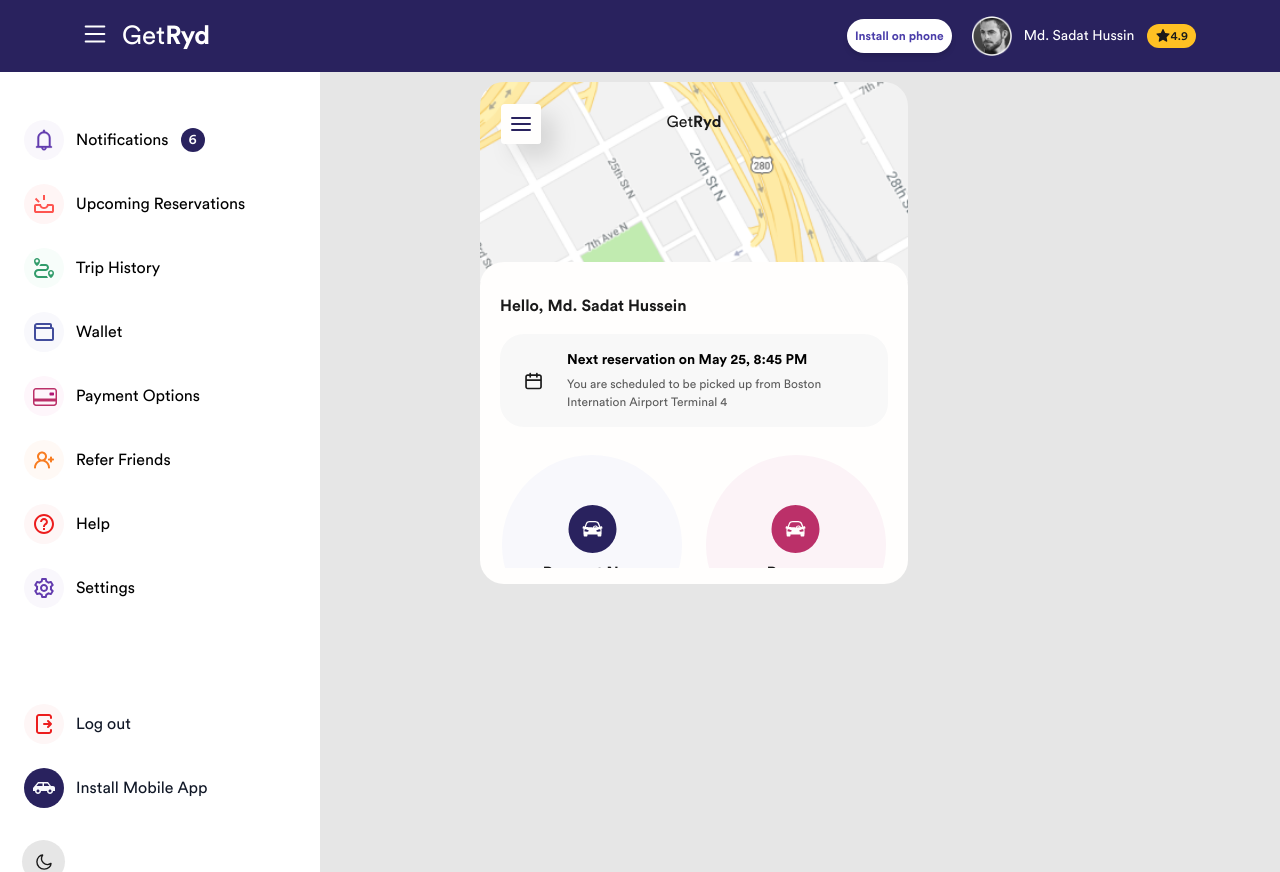
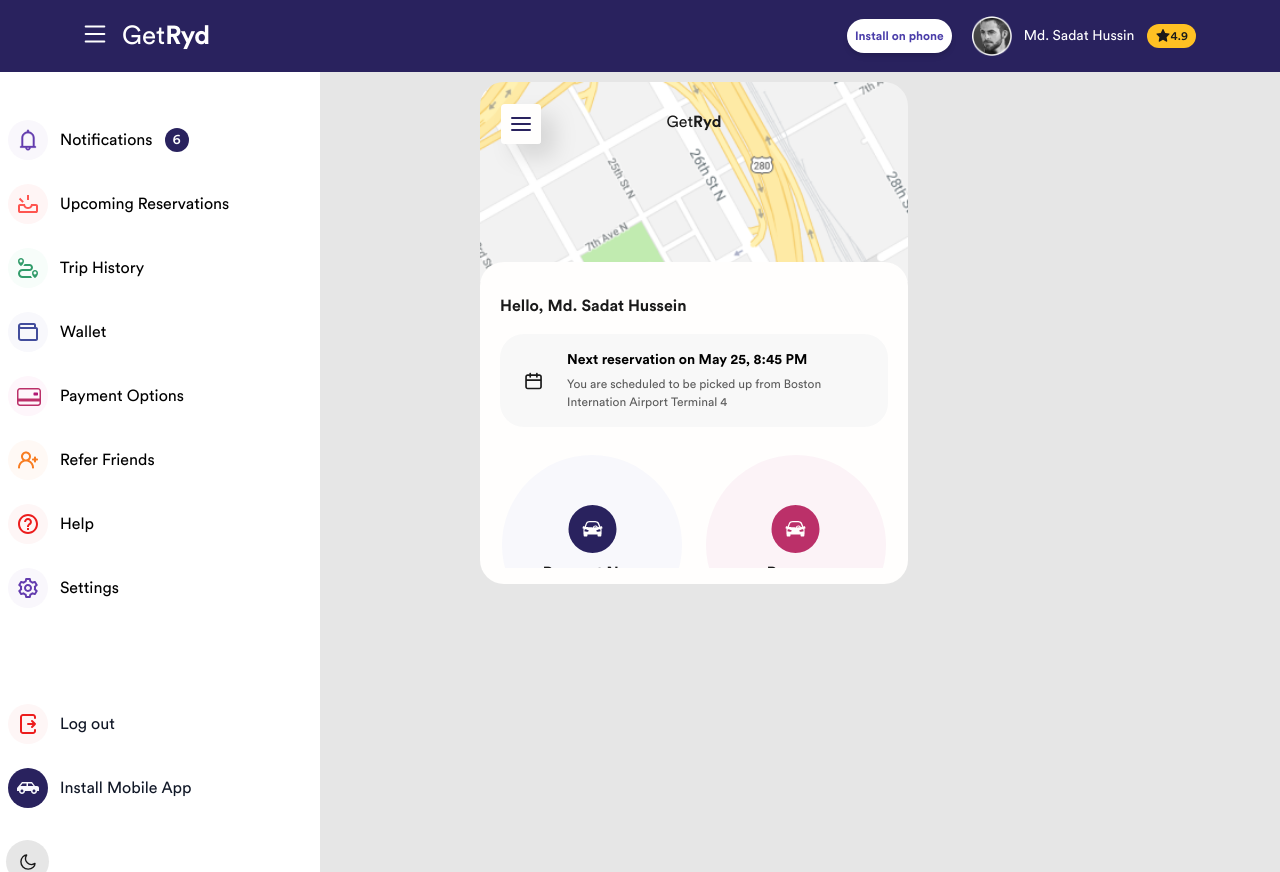
Before and after one commit to shohan-ch/ride-sharing-platform, a Next.js app: page /request_ride in a window 1280 px wide. Built offline with nearby package versions, Linux system fonts and the light colour scheme.

Commit message:
transaction effect added to sidebar

```diff
--- a/src/components/Layout/SIdeBar/MobileNav.jsx
+++ b/src/components/Layout/SIdeBar/MobileNav.jsx
@@ -28,7 +28,7 @@
         id="drawer-navigation"
         className={`${
           isHamburgerOpen ? "2xs:w-[280px]" : "2xs:w-[0px]"
-        }  absolute z-40 h-auto  overflow-hidden bg-white   pt-0 transition-all duration-300  ease-out	 dark:bg-gray-800 sm:hidden `}
+        }  absolute z-40 h-auto  overflow-hidden bg-white pt-0 transition-all duration-500 ease-in-out dark:bg-gray-800 sm:hidden `}
         tabIndex={-1}
         aria-labelledby="drawer-navigation-label"
       >
--- a/src/components/Layout/SIdeBar/Sidebar.jsx
+++ b/src/components/Layout/SIdeBar/Sidebar.jsx
@@ -12,10 +12,10 @@
   return (
     <>
       <div
-        id="drawer-navigation"
+        id="sidebar-drawer-navigation"
         className={`${
-          isDrawerOpen ? "lg:block" : "lg:hidden"
-        } absolute z-40 hidden h-screen w-80 overflow-y-auto bg-white p-4 pt-0 transition-all duration-1000 dark:bg-gray-800`}
+          isDrawerOpen ? "lg:w-80" : "p-0 lg:w-0"
+        } absolute z-40 h-screen w-0  overflow-y-auto  bg-white p-0 pt-0 transition-all duration-500 ease-linear dark:bg-gray-800`}
         tabIndex={-1}
         aria-labelledby="drawer-navigation-label"
       >
```
